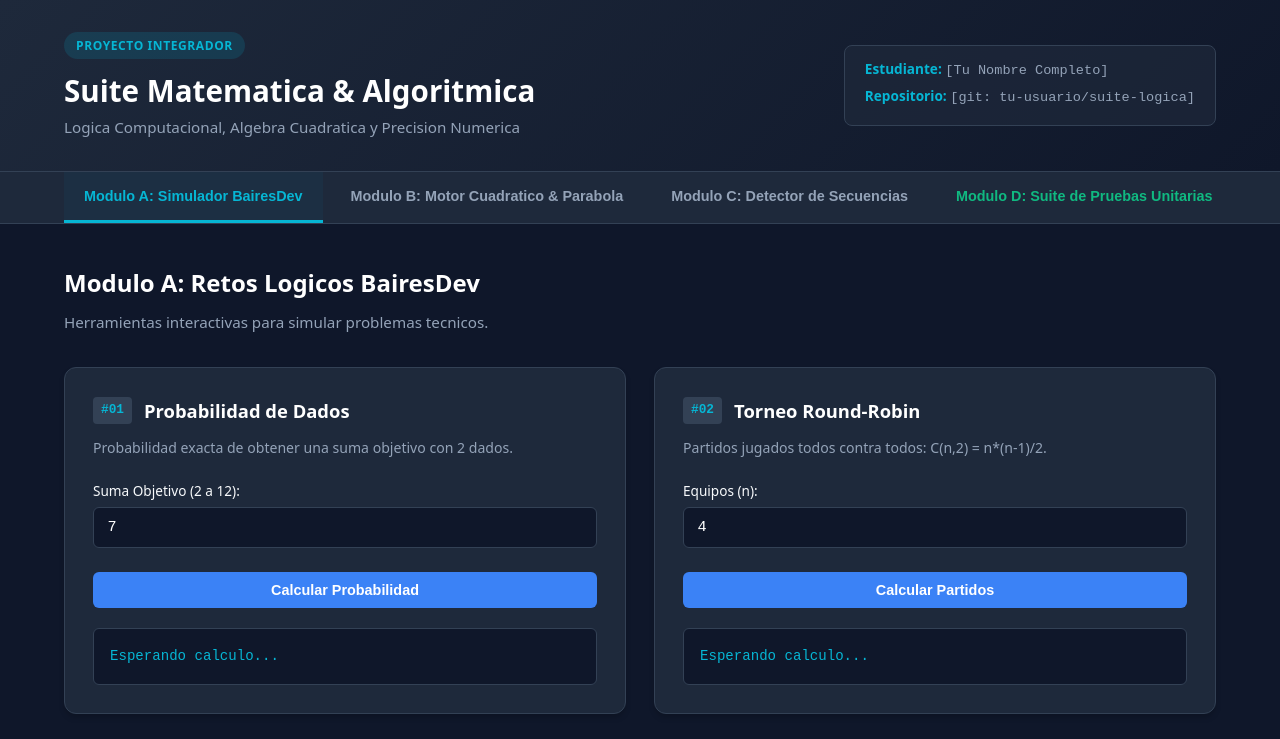
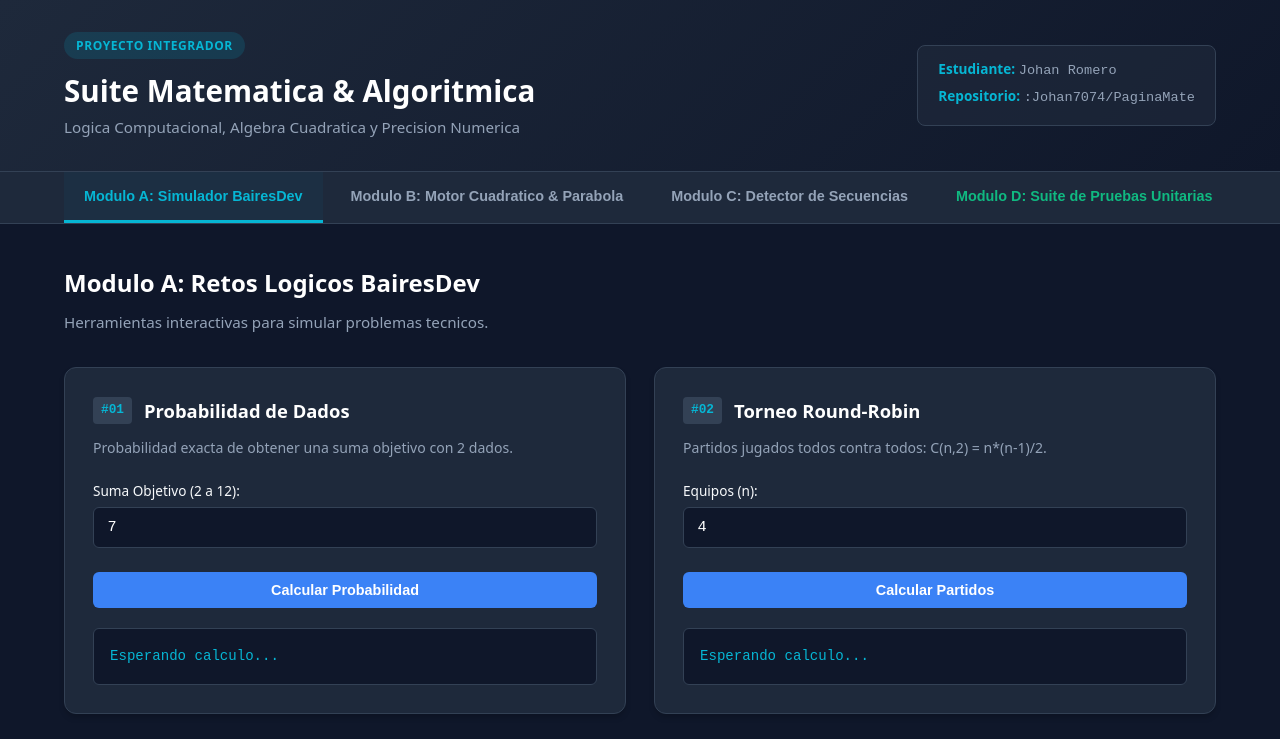
Before and after one commit to Johan7074/PaginaMate, a plain HTML site: page index.html in a window 1280 px wide. Shown: the top 739 px of the page. Drawn offline with Linux system fonts and the light colour scheme.

Commit message:
Index: Puse mi nombresito

```diff
--- a/index.html
+++ b/index.html
@@ -16,8 +16,8 @@
         <p class="subtitle">Logica Computacional, Algebra Cuadratica y Precision Numerica</p>
       </div>
       <div class="student-info">
-        <div class="info-tag"><strong>Estudiante:</strong> <span class="placeholder">[Tu Nombre Completo]</span></div>
-        <div class="info-tag"><strong>Repositorio:</strong> <span class="placeholder">[git: tu-usuario/suite-logica]</span></div>
+        <div class="info-tag"><strong>Estudiante:</strong> <span class="placeholder">Johan Romero</span></div>
+        <div class="info-tag"><strong>Repositorio:</strong> <span class="placeholder">:Johan7074/PaginaMate</span></div>
       </div>
     </div>
   </header>
```
